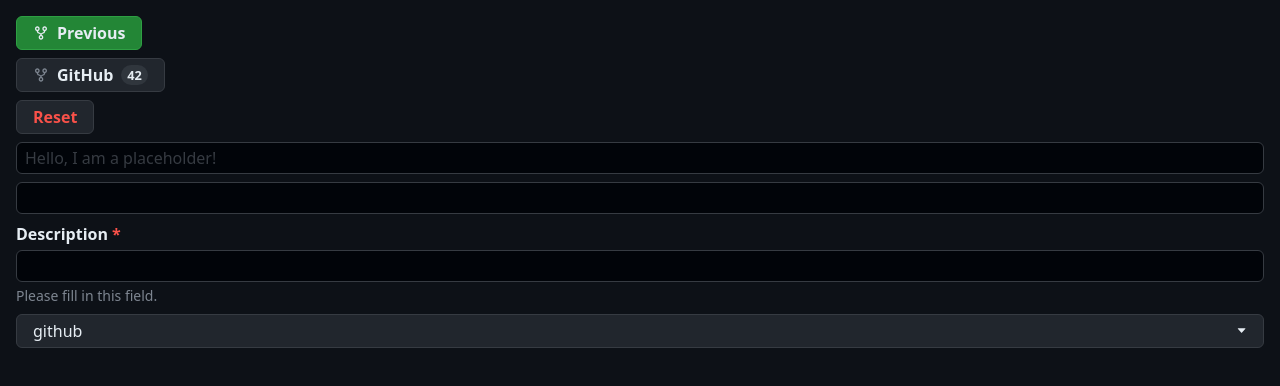
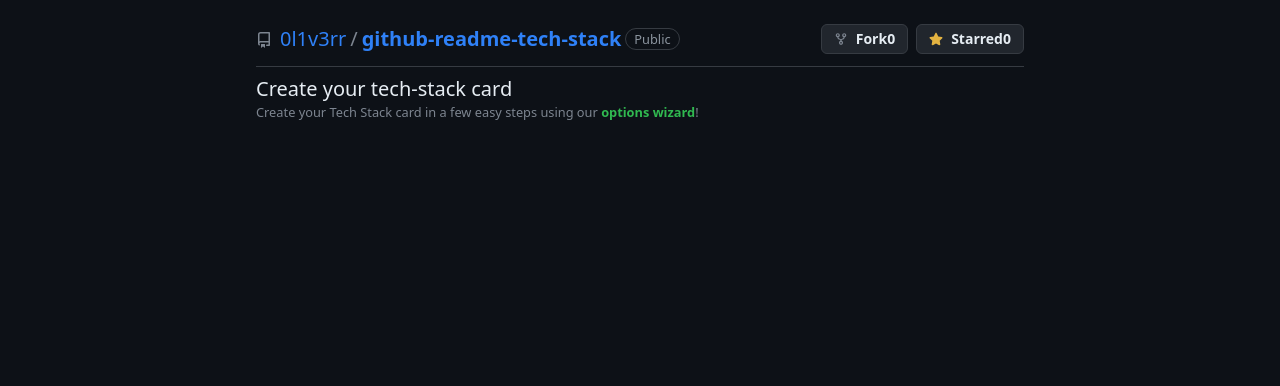
Before and after one commit to 0l1v3rr/github-readme-tech-stack, a React (Vite) app in the folder client/: page / in a window 1280 px wide. Shown: the top 386 px of the page. Built offline with nearby package versions, Linux system fonts and the light colour scheme; no server answers.

Commit message:
client: add Header

```diff
--- a/client/package.json
+++ b/client/package.json
@@ -9,6 +9,7 @@
     "preview": "vite preview"
   },
   "dependencies": {
+    "axios": "^1.3.5",
     "class-variance-authority": "^0.5.1",
     "clsx": "^1.2.1",
     "react": "^18.2.0",
--- a/client/src/App.tsx
+++ b/client/src/App.tsx
@@ -1,60 +1,11 @@
-import Button from "./components/ui/Button";
-import { BiGitRepoForked } from "react-icons/bi";
-import Input from "./components/ui/Input";
-import Select from "./components/ui/Select";
-import InputWrapper from "./components/ui/InputWrapper";
+import Header from "./components/layout/Header";
+import Main from "./components/layout/Main";
 
 const App = () => {
   return (
-    <div className="flex min-h-screen w-full flex-col gap-2 bg-gh-bg p-4">
-      <Button icon={<BiGitRepoForked />} label="Previous" variant="success" />
-
-      <Button
-        icon={<BiGitRepoForked className="text-gh-text-secondary" />}
-        label="GitHub"
-        variant="secondary"
-        badge="42"
-      />
-
-      <Button label="Reset" variant="danger" />
-
-      <Input variant="primary" placeholder="Hello, I am a placeholder!" />
-      <Input variant="secondary" />
-
-      <InputWrapper
-        label="Description"
-        description="Please fill in this field."
-        htmlFor="input"
-      >
-        <Input variant="danger" id="input" required />
-      </InputWrapper>
-
-      <Select
-        selected={{
-          label: "github",
-          value: "github",
-        }}
-        options={[
-          {
-            label: "github",
-            value: "github",
-          },
-          {
-            label: "github_dark",
-            value: "github_dark",
-          },
-          {
-            label: "tokyonight",
-            value: "tokyonight",
-          },
-        ]}
-        select={(opt) => {
-          console.log(opt);
-        }}
-        label="Theme"
-        filter={true}
-      />
-    </div>
+    <Main>
+      <Header />
+    </Main>
   );
 };
 
--- /dev/null
+++ b/client/src/components/layout/Header.tsx
@@ -0,0 +1,23 @@
+import RepositoryLink from "../ui/RepositoryLink";
+
+const Header = () => {
+  return (
+    <div className="flex flex-col gap-3">
+      <RepositoryLink
+        user="0l1v3rr"
+        repository="github-readme-tech-stack"
+        isPublic={true}
+      />
+
+      <div className="border-t border-gh-border pt-2">
+        <h1 className="text-xl text-gh-text">Create your tech-stack card</h1>
+        <p className="text-[.8rem] text-gh-text-secondary">
+          Create your Tech Stack card in a few easy steps using our{" "}
+          <span className="font-semibold text-gh-lime">options wizard</span>!
+        </p>
+      </div>
+    </div>
+  );
+};
+
+export default Header;
--- /dev/null
+++ b/client/src/components/layout/Main.tsx
@@ -0,0 +1,22 @@
+import { ReactElement } from "react";
+import { twMerge } from "tailwind-merge";
+
+type Props = {
+  children: ReactElement;
+  className?: string;
+};
+
+const Main = ({ children, className }: Props) => {
+  return (
+    <main
+      className={twMerge(
+        "mx-auto flex min-h-screen w-[48rem] flex-col gap-2 bg-gh-bg py-6",
+        className
+      )}
+    >
+      {children}
+    </main>
+  );
+};
+
+export default Main;
--- a/client/src/components/ui/Button.tsx
+++ b/client/src/components/ui/Button.tsx
@@ -41,7 +41,7 @@ interface ButtonProps
     VariantProps<typeof buttonVariants> {
   label: string;
   icon?: ReactElement;
-  badge?: string;
+  badge?: string | number;
 }
 
 const Button: FC<ButtonProps> = ({
@@ -68,7 +68,7 @@ const Button: FC<ButtonProps> = ({
       {icon}
       {label}
       {badge && (
-        <div className="text-[.8rem] bg-gh-gray-active text-gh-text rounded-full px-1.5 py-1 leading-none">
+        <div className="rounded-full bg-gh-gray-active px-1.5 py-1 text-[.8rem] leading-none text-gh-text">
           {badge}
         </div>
       )}
--- /dev/null
+++ b/client/src/components/ui/RepositoryLink.tsx
@@ -0,0 +1,94 @@
+import { useState, useEffect } from "react";
+import Button from "./Button";
+import { BiGitRepoForked } from "react-icons/bi";
+import { FaStar } from "react-icons/fa";
+import { GithubResponse } from "../../types";
+import axios from "axios";
+
+type Props = {
+  user: string;
+  repository: string;
+  isPublic: boolean;
+};
+
+const RepositoryLink = ({ user, repository, isPublic }: Props) => {
+  const [githubStats, setGithubStats] = useState<GithubResponse>({
+    forks_count: 0,
+    stargazers_count: 0,
+    description: "",
+  });
+
+  useEffect(() => {
+    axios
+      .get<GithubResponse>(`https://api.github.com/repos/${user}/${repository}`)
+      .then((res) => setGithubStats(res.data));
+  }, []);
+
+  return (
+    <div>
+      <div className="flex items-center justify-between gap-2">
+        <div className="flex items-center gap-1 text-xl">
+          <svg
+            aria-hidden="true"
+            height="16"
+            viewBox="0 0 16 16"
+            version="1.1"
+            width="16"
+            data-view-component="true"
+            className="mr-1 mt-0.5 fill-gh-text-secondary"
+          >
+            <path d="M2 2.5A2.5 2.5 0 0 1 4.5 0h8.75a.75.75 0 0 1 .75.75v12.5a.75.75 0 0 1-.75.75h-2.5a.75.75 0 0 1 0-1.5h1.75v-2h-8a1 1 0 0 0-.714 1.7.75.75 0 1 1-1.072 1.05A2.495 2.495 0 0 1 2 11.5Zm10.5-1h-8a1 1 0 0 0-1 1v6.708A2.486 2.486 0 0 1 4.5 9h8ZM5 12.25a.25.25 0 0 1 .25-.25h3.5a.25.25 0 0 1 .25.25v3.25a.25.25 0 0 1-.4.2l-1.45-1.087a.249.249 0 0 0-.3 0L5.4 15.7a.25.25 0 0 1-.4-.2Z"></path>
+          </svg>
+
+          <a
+            href={`https://github.com/${user}`}
+            target="_blank"
+            rel="noreferrer"
+            className="text-gh-blue hover:underline"
+          >
+            {user}
+          </a>
+          <span className="text-gh-text-secondary">/</span>
+          <a
+            href={`https://github.com/${user}/${repository}`}
+            target="_blank"
+            rel="noreferrer"
+            className="font-semibold text-gh-blue hover:underline"
+          >
+            {repository}
+          </a>
+
+          <div
+            className="select-none rounded-full border border-gh-border
+              px-2 py-1 text-[.8rem] leading-none text-gh-border-active"
+          >
+            {isPublic ? "Public" : "Private"}
+          </div>
+        </div>
+
+        <div className="flex items-center gap-2">
+          <Button
+            label="Fork"
+            badge={githubStats.forks_count}
+            variant="secondary"
+            size="small"
+            icon={<BiGitRepoForked className="text-gh-text-secondary" />}
+          />
+          <Button
+            label="Starred"
+            badge={githubStats.stargazers_count}
+            variant="secondary"
+            size="small"
+            icon={<FaStar className="text-gh-yellow" />}
+          />
+        </div>
+      </div>
+
+      <div className="text-justify text-sm text-gh-text-secondary">
+        {githubStats.description}
+      </div>
+    </div>
+  );
+};
+
+export default RepositoryLink;
--- a/client/src/types.ts
+++ b/client/src/types.ts
@@ -2,3 +2,9 @@ export interface SelectOption {
   value: string;
   label: string;
 }
+
+export interface GithubResponse {
+  stargazers_count: number;
+  forks_count: number;
+  description: string;
+}
--- a/client/tailwind.config.js
+++ b/client/tailwind.config.js
@@ -26,6 +26,7 @@ export default {
 
         "gh-orange": "#f78166",
         "gh-yellow": "#e3b341",
+        "gh-lime": "#30b950",
       },
     },
   },
```
Also changed, not shown: 1 other file (tests, documents, lock files or other folders).
